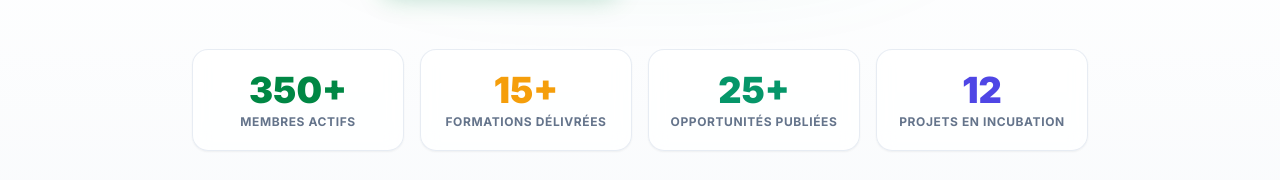
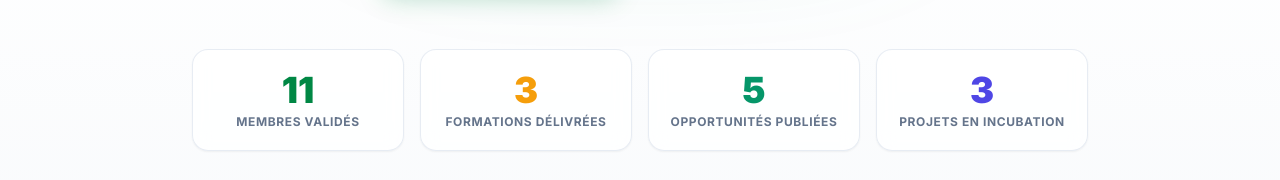
Before and after one commit to papabirane12-wq/AJPK, a Next.js app: page / in a window 1280 px wide. Shown: the part 590-770 px from the top of the page. Built offline with nearby package versions, Linux system fonts and the light colour scheme; no server answers; the database is empty.

Commit message:
feat: compteur de membres actifs dynamique relie a la base de donnees et au store

```diff
--- a/app/page.tsx
+++ b/app/page.tsx
@@ -16,13 +16,44 @@ import {
   TrendingUp,
   Search
 } from 'lucide-react';
-import { mockEvents, mockFormations, mockProjects, mockMembers } from '@/lib/data/mockData';
+import { getMembers, getEvents, getFormations, getProjects, getOpportunities } from '@/lib/data/store';
+import { mockEvents, mockFormations, mockProjects } from '@/lib/data/mockData';
 import { EventCard } from '@/components/cards/EventCard';
 import { FormationCard } from '@/components/cards/FormationCard';
 import { ProjectCard } from '@/components/cards/ProjectCard';
-import { useState } from 'react';
+import { useState, useEffect } from 'react';
+import { supabase } from '@/lib/supabase/client';
 
 export default function HomePage() {
+  const [memberCount, setMemberCount] = useState<number>(() => getMembers().length);
+  const [formationsCount, setFormationsCount] = useState<number>(() => getFormations().length);
+  const [opportunitiesCount, setOpportunitiesCount] = useState<number>(() => getOpportunities().length);
+  const [projectsCount, setProjectsCount] = useState<number>(() => getProjects().length);
+
+  useEffect(() => {
+    // 1. Charger depuis le store local
+    const localMembers = getMembers();
+    setMemberCount(localMembers.length);
+
+    // 2. Si Supabase est connecté, récupérer le nombre de membres validés/actifs en base
+    async function fetchDatabaseCounts() {
+      if (!supabase) return;
+      try {
+        const { count, error } = await supabase
+          .from('profiles')
+          .select('*', { count: 'exact', head: true });
+
+        if (!error && typeof count === 'number' && count > 0) {
+          setMemberCount(count);
+        }
+      } catch (e) {
+        console.error('Erreur lecture compteurs Supabase:', e);
+      }
+    }
+
+    fetchDatabaseCounts();
+  }, []);
+
   return (
     <div className="space-y-24 pb-20 overflow-hidden">
 
@@ -64,19 +95,27 @@ export default function HomePage() {
           {/* Quick Stats Counter Grid */}
           <div className="mt-16 grid grid-cols-2 md:grid-cols-4 gap-4 max-w-4xl mx-auto">
             <div className="p-5 bg-white/80 dark:bg-slate-900/80 backdrop-blur rounded-2xl border border-slate-200/80 dark:border-slate-800 shadow-sm text-center">
-              <p className="text-3xl sm:text-4xl font-black text-brand-600 dark:text-emerald-400">350+</p>
-              <p className="text-xs font-bold text-slate-500 dark:text-slate-400 mt-1 uppercase tracking-wider">Membres Actifs</p>
+              <p className="text-3xl sm:text-4xl font-black text-brand-600 dark:text-emerald-400">
+                {memberCount}
+              </p>
+              <p className="text-xs font-bold text-slate-500 dark:text-slate-400 mt-1 uppercase tracking-wider">Membres Validés</p>
             </div>
             <div className="p-5 bg-white/80 dark:bg-slate-900/80 backdrop-blur rounded-2xl border border-slate-200/80 dark:border-slate-800 shadow-sm text-center">
-              <p className="text-3xl sm:text-4xl font-black text-amber-500">15+</p>
+              <p className="text-3xl sm:text-4xl font-black text-amber-500">
+                {formationsCount}
+              </p>
               <p className="text-xs font-bold text-slate-500 dark:text-slate-400 mt-1 uppercase tracking-wider">Formations Délivrées</p>
             </div>
             <div className="p-5 bg-white/80 dark:bg-slate-900/80 backdrop-blur rounded-2xl border border-slate-200/80 dark:border-slate-800 shadow-sm text-center">
-              <p className="text-3xl sm:text-4xl font-black text-emerald-600 dark:text-emerald-400">25+</p>
+              <p className="text-3xl sm:text-4xl font-black text-emerald-600 dark:text-emerald-400">
+                {opportunitiesCount}
+              </p>
               <p className="text-xs font-bold text-slate-500 dark:text-slate-400 mt-1 uppercase tracking-wider">Opportunités Publiées</p>
             </div>
             <div className="p-5 bg-white/80 dark:bg-slate-900/80 backdrop-blur rounded-2xl border border-slate-200/80 dark:border-slate-800 shadow-sm text-center">
-              <p className="text-3xl sm:text-4xl font-black text-indigo-600 dark:text-indigo-400">12</p>
+              <p className="text-3xl sm:text-4xl font-black text-indigo-600 dark:text-indigo-400">
+                {projectsCount}
+              </p>
               <p className="text-xs font-bold text-slate-500 dark:text-slate-400 mt-1 uppercase tracking-wider">Projets en Incubation</p>
             </div>
           </div>
```
